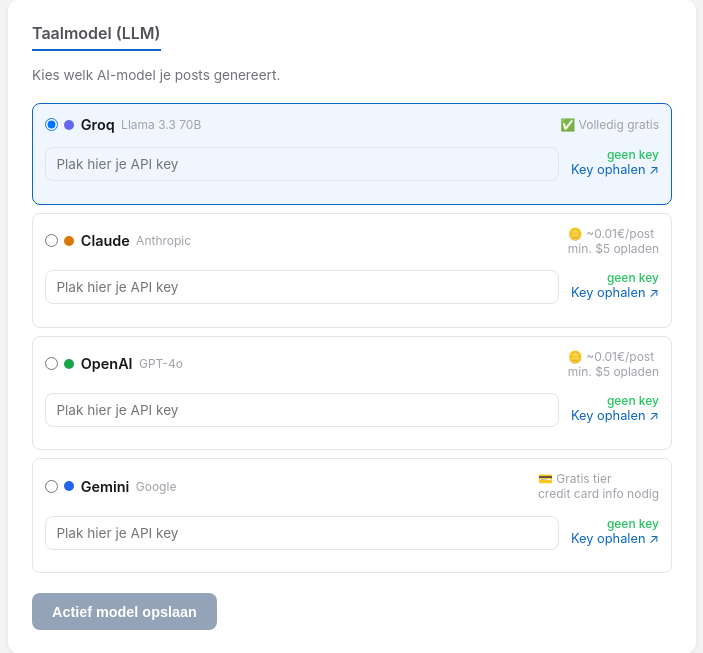
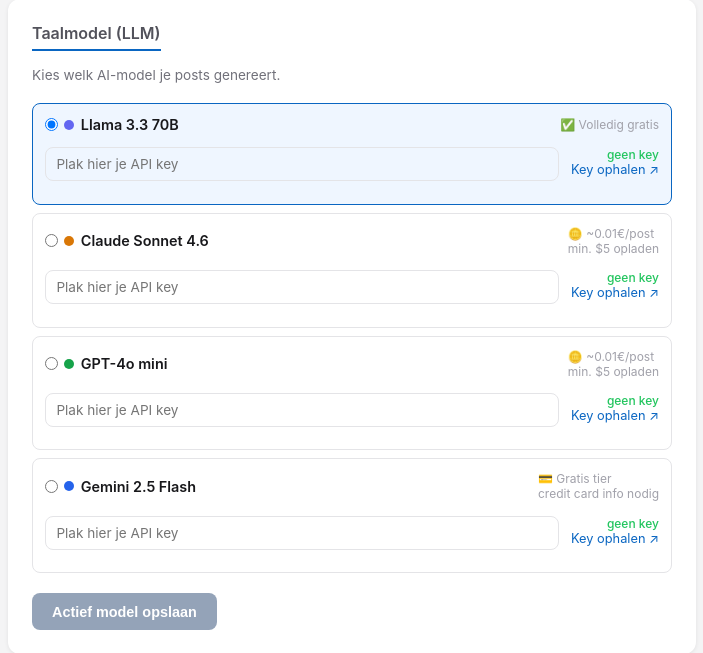
Before and after one commit to johantre/eventsnap, a FastAPI app: page /settings in a window 1280 px wide. Shown: the part 1681-2334 px from the top of the page, without its empty margins (288-991 px from the left). Run offline with FastAPI, Linux system fonts and the light colour scheme; the visitor is signed in with stand-in values (Sample User, id 1); data comes from the database, SQL or seed files in the repository; data that the repository does not hold is empty.

Commit message:
Show exact model names instead of provider names
- LLM_OPTIONS labels now show model names (e.g. 'GPT-4o mini' instead of 'OpenAI')
- Fix OpenAI generation model: gpt-4o → gpt-4o-mini (consistent with validation)
- Remove unused sublabel field from LLM_OPTIONS
- Set test ENCRYPTION_KEY in conftest to fix sensitive settings test

```diff
--- a/app/server.py
+++ b/app/server.py
@@ -525,13 +525,13 @@ def get_tickets_for_user(user_id: int) -> tuple[list, list]:
 # ---------------------------------------------------------------------------
 
 LLM_OPTIONS = [
-    {"id": "groq",   "label": "Groq",   "sublabel": "Llama 3.3 70B", "env": "GROQ_API_KEY",
+    {"id": "groq",   "label": "Llama 3.3 70B",    "env": "GROQ_API_KEY",
      "color": "#6366f1", "cost": "free", "cost_tip": "Volledig gratis"},
-    {"id": "claude", "label": "Claude", "sublabel": "Anthropic",     "env": "ANTHROPIC_API_KEY",
+    {"id": "claude", "label": "Claude Sonnet 4.6", "env": "ANTHROPIC_API_KEY",
      "color": "#d97706", "cost": "coin", "cost_tip": "~0.01€/post · min. $5 opladen"},
-    {"id": "openai", "label": "OpenAI", "sublabel": "GPT-4o",        "env": "OPENAI_API_KEY",
+    {"id": "openai", "label": "GPT-4o mini",       "env": "OPENAI_API_KEY",
      "color": "#16a34a", "cost": "coin", "cost_tip": "~0.01€/post · min. $5 opladen"},
-    {"id": "gemini", "label": "Gemini", "sublabel": "Google",        "env": "GEMINI_API_KEY",
+    {"id": "gemini", "label": "Gemini 2.5 Flash",  "env": "GEMINI_API_KEY",
      "color": "#2563eb", "cost": "card", "cost_tip": "Gratis tier · credit card info nodig"},
 ]
 
--- a/app/templates/settings.html
+++ b/app/templates/settings.html
@@ -172,7 +172,7 @@
             <input type="radio" name="active_llm" value="{{ llm.id }}"
               {% if active_llm == llm.id %}checked{% elif not active_llm and loop.first %}checked{% endif %}>
             <span class="llm-dot" style="background:{{ llm.color }}"></span>
-            <span class="llm-label">{{ llm.label }}</span><span class="llm-sublabel">{{ llm.sublabel }}</span>
+            <span class="llm-label">{{ llm.label }}</span>
             <span class="cost-line">
               {% if llm.cost == 'free' %}✅{% elif llm.cost == 'coin' %}🪙{% elif llm.cost == 'card' %}💳{% endif %}
               {{ llm.cost_tip | replace('·', '<br>') | safe }}
--- a/summary/generator.py
+++ b/summary/generator.py
@@ -184,7 +184,7 @@ def _generate_openai(user_message: str, system_prompt: str) -> str:
     from openai import OpenAI
     client = OpenAI(api_key=os.environ["OPENAI_API_KEY"])
     response = client.chat.completions.create(
-        model="gpt-4o",
+        model="gpt-4o-mini",
         messages=[
             {"role": "system", "content": system_prompt},
             {"role": "user", "content": user_message},
```
Also changed, not shown: tests/conftest.py (+5 -0 lines).
